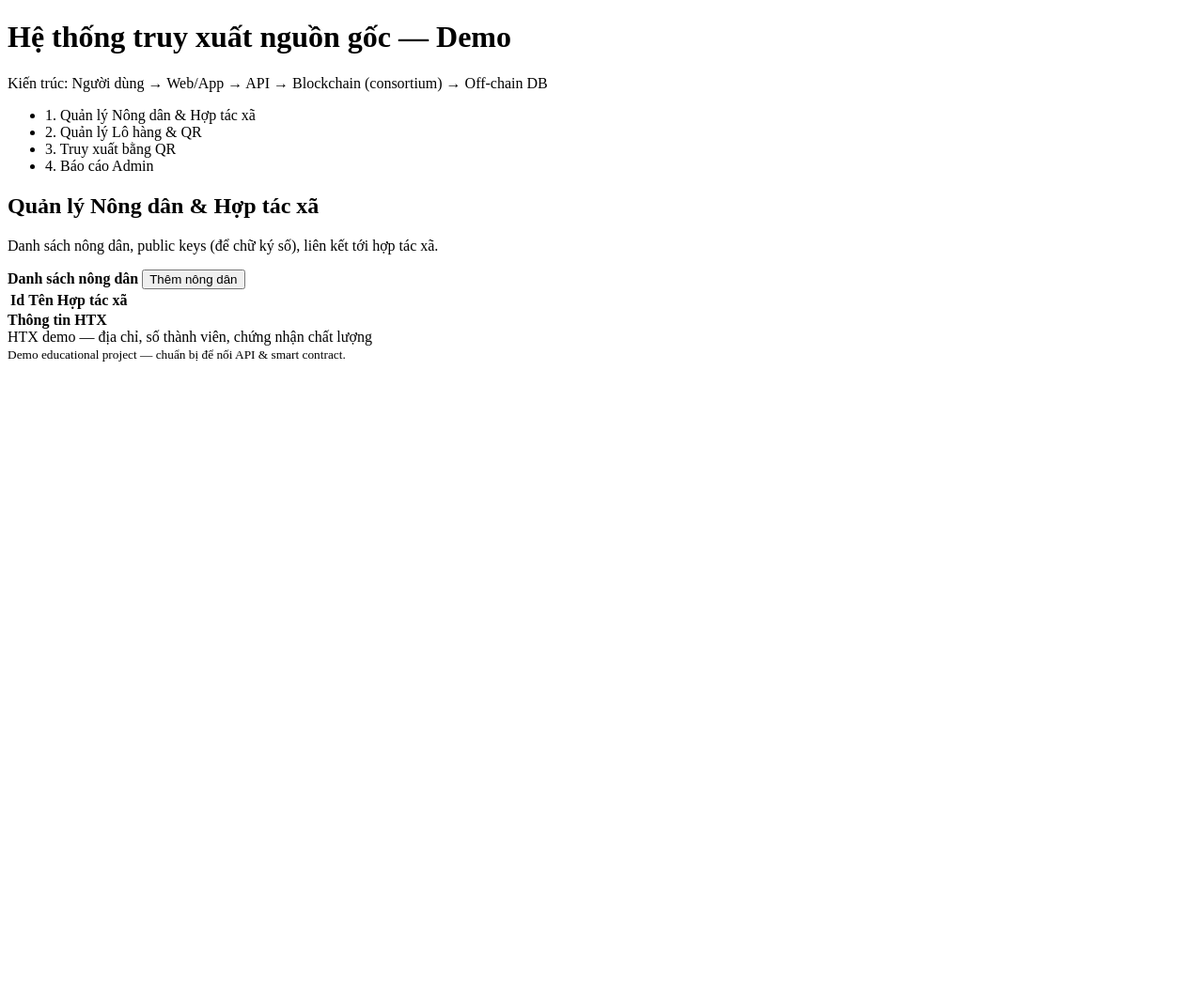
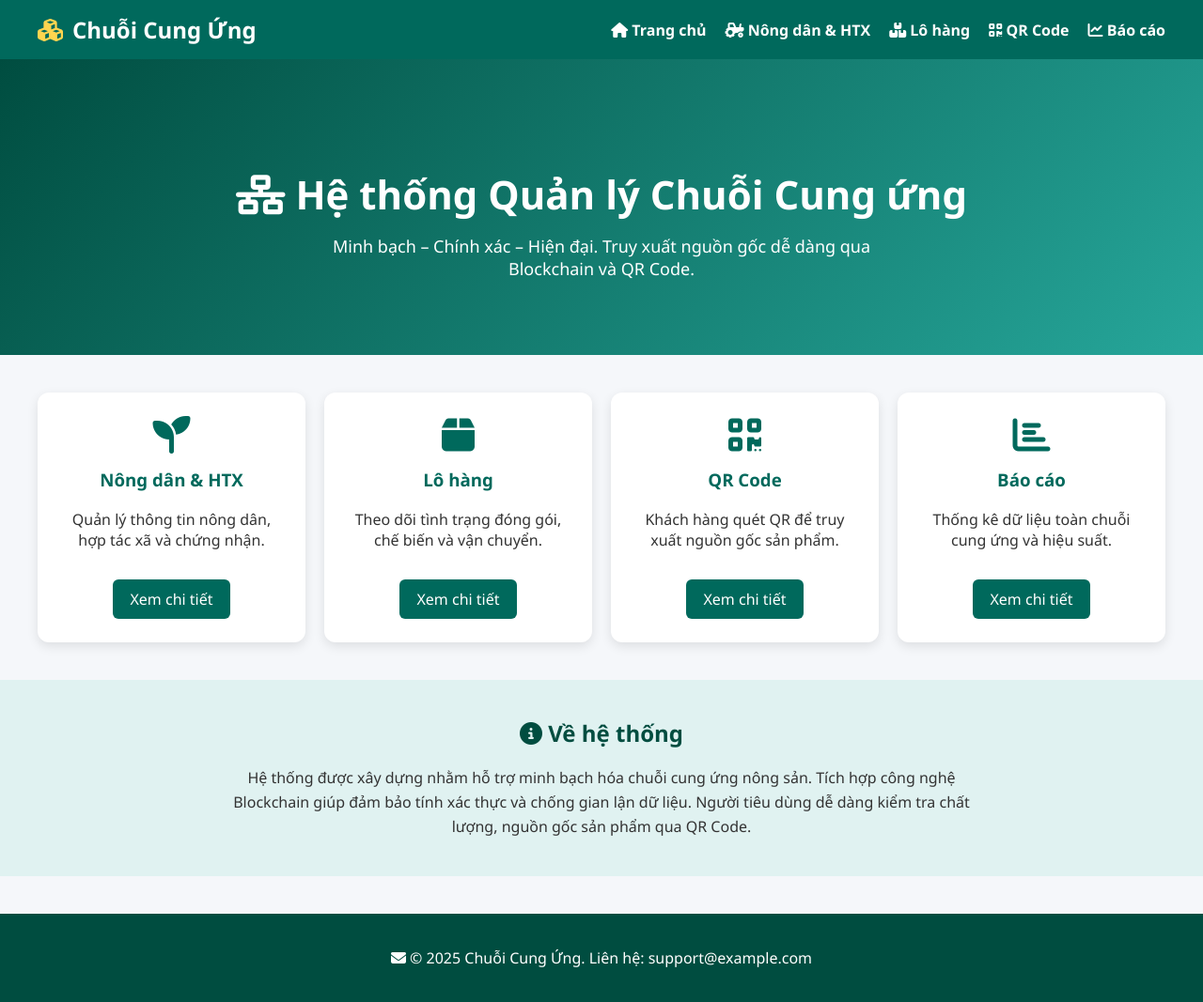
Before and after one commit to nnguyentranphuongnhi1234-coder/hethong, a plain HTML site: page index.html in a window 1280 px wide. Shown: the whole page at 94% size. Before the commit the page ends 800 px from the top, so only its background shows below. Drawn offline with Linux system fonts and the light colour scheme.

Commit message:
Add files via upload

```diff
--- a/index.html
+++ b/index.html
@@ -1,122 +1,266 @@
 <!DOCTYPE html>
 <html lang="vi">
 <head>
-  <meta charset="utf-8" />
-  <meta name="viewport" content="width=device-width,initial-scale=1" />
-  <title>Traceability — Supply Chain Demo</title>
-  <link rel="stylesheet" href="css/styles.css">
+  <meta charset="UTF-8">
+  <title>Trang chính - Hệ thống Quản lý Chuỗi Cung ứng</title>
+  <!-- Gọi Font Awesome -->
+  <link rel="stylesheet" href="https://cdnjs.cloudflare.com/ajax/libs/font-awesome/6.4.0/css/all.min.css">
+  <style>
+    body {
+      margin: 0;
+      font-family: "Segoe UI", sans-serif;
+      background: #f5f7fa;
+      color: #333;
+      overflow-x: hidden;
+    }
+
+    /* 🔝 Navbar */
+    nav {
+      display: flex;
+      justify-content: space-between;
+      align-items: center;
+      padding: 15px 40px;
+      background: #00695c;
+      color: white;
+      position: sticky;
+      top: 0;
+      z-index: 1000;
+      animation: slideDown 0.8s ease;
+    }
+
+    @keyframes slideDown {
+      from { transform: translateY(-100%); }
+      to { transform: translateY(0); }
+    }
+
+    nav h2 {
+      margin: 0;
+      display: flex;
+      align-items: center;
+      gap: 10px;
+    }
+
+    nav h2 i {
+      color: #ffd54f;
+    }
+
+    nav ul {
+      list-style: none;
+      display: flex;
+      gap: 20px;
+      margin: 0;
+      padding: 0;
+    }
+
+    nav ul li a {
+      text-decoration: none;
+      color: white;
+      font-weight: bold;
+      transition: color 0.3s;
+    }
+
+    nav ul li a:hover {
+      color: #ffd54f;
+    }
+
+    /* 🎯 Hero */
+    .hero {
+      background: linear-gradient(135deg, #004d40, #26a69a);
+      color: white;
+      text-align: center;
+      padding: 80px 20px;
+      animation: fadeIn 1.5s ease;
+    }
+
+    .hero h1 {
+      font-size: 42px;
+      margin-bottom: 15px;
+      animation: zoomIn 1s ease;
+    }
+
+    .hero p {
+      font-size: 18px;
+      max-width: 600px;
+      margin: 0 auto;
+      animation: fadeInUp 1.2s ease;
+    }
+
+    /* 📦 Features */
+    .features {
+      display: grid;
+      grid-template-columns: repeat(auto-fit, minmax(250px, 1fr));
+      gap: 20px;
+      padding: 40px;
+    }
+
+    .card {
+      background: white;
+      padding: 25px;
+      border-radius: 12px;
+      box-shadow: 0 4px 12px rgba(0,0,0,0.1);
+      text-align: center;
+      transition: transform 0.3s, box-shadow 0.3s;
+      opacity: 0;
+      transform: translateY(30px);
+      animation: fadeInUp 1s forwards;
+    }
+
+    .card:nth-child(1) { animation-delay: 0.2s; }
+    .card:nth-child(2) { animation-delay: 0.4s; }
+    .card:nth-child(3) { animation-delay: 0.6s; }
+    .card:nth-child(4) { animation-delay: 0.8s; }
+
+    .card:hover {
+      transform: translateY(-8px);
+      box-shadow: 0 8px 20px rgba(0,0,0,0.2);
+    }
+
+    .card i {
+      font-size: 40px;
+      margin-bottom: 15px;
+      color: #00695c;
+      display: inline-block;
+      animation: bounceIn 1s;
+    }
+
+    .card:hover i {
+      color: #26a69a;
+      transform: rotate(10deg) scale(1.1);
+    }
+
+    .card h3 {
+      margin-top: 0;
+      color: #00695c;
+    }
+
+    .card a {
+      display: inline-block;
+      margin-top: 15px;
+      padding: 10px 18px;
+      background: #00695c;
+      color: white;
+      text-decoration: none;
+      border-radius: 6px;
+      transition: background 0.3s;
+    }
+
+    .card a:hover {
+      background: #004d40;
+    }
+
+    /* 📝 About */
+    .about {
+      padding: 40px;
+      background: #e0f2f1;
+      text-align: center;
+      animation: fadeIn 1.2s ease;
+    }
+
+    .about h2 {
+      margin-top: 0;
+      color: #004d40;
+    }
+
+    .about p {
+      max-width: 800px;
+      margin: 0 auto;
+      line-height: 1.6;
+    }
+
+    /* 📌 Footer */
+    footer {
+      background: #004d40;
+      color: white;
+      text-align: center;
+      padding: 20px;
+      margin-top: 40px;
+      animation: fadeIn 1.5s ease;
+    }
+
+    /* ✨ Keyframes */
+    @keyframes fadeIn {
+      from { opacity: 0; }
+      to { opacity: 1; }
+    }
+
+    @keyframes fadeInUp {
+      from { opacity: 0; transform: translateY(30px); }
+      to { opacity: 1; transform: translateY(0); }
+    }
+
+    @keyframes zoomIn {
+      from { transform: scale(0.8); opacity: 0; }
+      to { transform: scale(1); opacity: 1; }
+    }
+
+    @keyframes bounceIn {
+      0% { transform: scale(0.3); opacity: 0; }
+      50% { transform: scale(1.1); opacity: 1; }
+      70% { transform: scale(0.9); }
+      100% { transform: scale(1); }
+    }
+  </style>
 </head>
 <body>
-  <header class="site-header">
-    <div class="container">
-      <h1>Hệ thống truy xuất nguồn gốc — Demo</h1>
-      <p class="lead">Kiến trúc: Người dùng → Web/App → API → Blockchain (consortium) → Off-chain DB</p>
-    </div>
-  </header>
-
-  <main class="container layout">
-    <nav class="sidebar card">
-      <ul id="menu">
-        <li class="active" data-tab="farmers">1. Quản lý Nông dân & Hợp tác xã</li>
-        <li data-tab="batches">2. Quản lý Lô hàng & QR</li>
-        <li data-tab="qr">3. Truy xuất bằng QR</li>
-        <li data-tab="reports">4. Báo cáo Admin</li>
+  <!-- 🔝 Navbar -->
+  <nav>
+    <h2><i class="fas fa-cubes"></i> Chuỗi Cung Ứng</h2>
+    <ul>
+      <li><a href="index.html"><i class="fas fa-home"></i> Trang chủ</a></li>
+      <li><a href="farmers.html"><i class="fas fa-tractor"></i> Nông dân & HTX</a></li>
+      <li><a href="batches.html"><i class="fas fa-boxes"></i> Lô hàng</a></li>
+      <li><a href="qr.html"><i class="fas fa-qrcode"></i> QR Code</a></li>
+      <li><a href="reports.html"><i class="fas fa-chart-line"></i> Báo cáo</a></li>
     </ul>
   </nav>
 
-    <section class="content card">
-      <!-- FARMERS TAB -->
-      <div data-tab-content="farmers" class="tabpane">
-        <h2>Quản lý Nông dân & Hợp tác xã</h2>
-        <p class="muted">Danh sách nông dân, public keys (để chữ ký số), liên kết tới hợp tác xã.</p>
-        <div class="grid">
-          <div class="panel">
-            <div class="panel-head">
-              <strong>Danh sách nông dân</strong>
-              <button id="addFarmerBtn" class="btn primary small">Thêm nông dân</button>
+  <!-- 🎯 Hero -->
+  <section class="hero">
+    <h1><i class="fas fa-network-wired"></i> Hệ thống Quản lý Chuỗi Cung ứng</h1>
+    <p>Minh bạch – Chính xác – Hiện đại. Truy xuất nguồn gốc dễ dàng qua Blockchain và QR Code.</p>
+  </section>
+
+  <!-- 📦 Features -->
+  <section class="features">
+    <div class="card">
+      <i class="fas fa-seedling"></i>
+      <h3>Nông dân & HTX</h3>
+      <p>Quản lý thông tin nông dân, hợp tác xã và chứng nhận.</p>
+      <a href="farmers.html">Xem chi tiết</a>
     </div>
-            <table id="farmersTable" class="table">
-              <thead><tr><th>Id</th><th>Tên</th><th>Hợp tác xã</th><th></th></tr></thead>
-              <tbody></tbody>
-            </table>
+    <div class="card">
+      <i class="fas fa-box"></i>
+      <h3>Lô hàng</h3>
+      <p>Theo dõi tình trạng đóng gói, chế biến và vận chuyển.</p>
+      <a href="batches.html">Xem chi tiết</a>
     </div>
-          <aside class="panel small">
-            <strong>Thông tin HTX</strong>
-            <div id="coopInfo" class="muted">HTX demo — địa chỉ, số thành viên, chứng nhận chất lượng</div>
-          </aside>
+    <div class="card">
+      <i class="fas fa-qrcode"></i>
+      <h3>QR Code</h3>
+      <p>Khách hàng quét QR để truy xuất nguồn gốc sản phẩm.</p>
+      <a href="qr.html">Xem chi tiết</a>
     </div>
-      </div>
-
-      <!-- BATCHES TAB -->
-      <div data-tab-content="batches" class="tabpane" hidden>
-        <h2>Quản lý Lô hàng (Batch)</h2>
-        <p class="muted">Tạo lô, cập nhật trạng thái, ghi event on-chain (mô phỏng), đính kèm chứng nhận (off-chain).</p>
-        <div class="grid">
-          <div class="panel">
-            <div class="panel-head">
-              <strong>Danh sách lô hàng</strong>
-              <button id="createBatchBtn" class="btn primary small">Tạo lô</button>
-            </div>
-            <table id="batchesTable" class="table">
-              <thead><tr><th>BatchId</th><th>Farmer</th><th>Ngày</th><th>Trạng thái</th><th></th></tr></thead>
-              <tbody></tbody>
-            </table>
-          </div>
-
-          <aside class="panel">
-            <strong>Tạo QR cho lô</strong>
-            <input id="qrInput" placeholder="VD: BATCH-20250918-001" />
-            <button id="genQrBtn" class="btn primary small">Tạo QR</button>
-            <canvas id="qrCanvas" width="220" height="220" class="qr"></canvas>
-            <div class="muted" id="qrLabel">Mã lô: —</div>
-          </aside>
-        </div>
-      </div>
-
-      <!-- QR TAB -->
-      <div data-tab-content="qr" class="tabpane" hidden>
-        <h2>Truy xuất bằng QR</h2>
-        <p class="muted">Khách hàng quét QR để xem timeline events và tài liệu off-chain.</p>
-        <div class="panel">
-          <div class="row">
-            <input id="scanInput" placeholder="Dán mã lô hoặc quét QR" />
-            <button id="scanBtn" class="btn primary small">Tra cứu</button>
-          </div>
-          <div id="timelineBox" class="timeline"></div>
-        </div>
-      </div>
-
-      <!-- REPORTS TAB -->
-      <div data-tab-content="reports" class="tabpane" hidden>
-        <h2>Báo cáo Admin</h2>
-        <p class="muted">Thống kê theo HTX, trạng thái chất lượng, export CSV/JSON.</p>
-        <div class="panel">
-          <div class="stats">
-            <div><strong id="statCoops">—</strong><span>HTX</span></div>
-            <div><strong id="statFarmers">—</strong><span>Nông dân</span></div>
-            <div><strong id="statBatches">—</strong><span>Lô hàng</span></div>
-          </div>
-          <div id="chart" aria-hidden="true"></div>
-        </div>
+    <div class="card">
+      <i class="fas fa-chart-bar"></i>
+      <h3>Báo cáo</h3>
+      <p>Thống kê dữ liệu toàn chuỗi cung ứng và hiệu suất.</p>
+      <a href="reports.html">Xem chi tiết</a>
     </div>
   </section>
-  </main>
 
-  <footer class="site-footer">
-    <div class="container">
-      <small>Demo educational project — chuẩn bị để nối API & smart contract.</small>
-    </div>
+  <!-- 📝 About -->
+  <section class="about">
+    <h2><i class="fas fa-info-circle"></i> Về hệ thống</h2>
+    <p>
+      Hệ thống được xây dựng nhằm hỗ trợ minh bạch hóa chuỗi cung ứng nông sản.
+      Tích hợp công nghệ Blockchain giúp đảm bảo tính xác thực và chống gian lận dữ liệu.
+      Người tiêu dùng dễ dàng kiểm tra chất lượng, nguồn gốc sản phẩm qua QR Code.
+    </p>
+  </section>
+
+  <!-- 📌 Footer -->
+  <footer>
+    <p><i class="fas fa-envelope"></i> © 2025 Chuỗi Cung Ứng. Liên hệ: support@example.com</p>
   </footer>
-
-  <!-- modal -->
-  <div id="modal" class="modal" hidden>
-    <div class="modal-box">
-      <header><h3 id="modalTitle">Modal</h3></header>
-      <div id="modalBody"></div>
-      <footer><button id="modalClose" class="btn secondary small">Đóng</button></footer>
-    </div>
-  </div>
-
-  <script src="js/app.js"></script>
 </body>
 </html>
```
Lines whose indentation alone changed are shown as unchanged.
